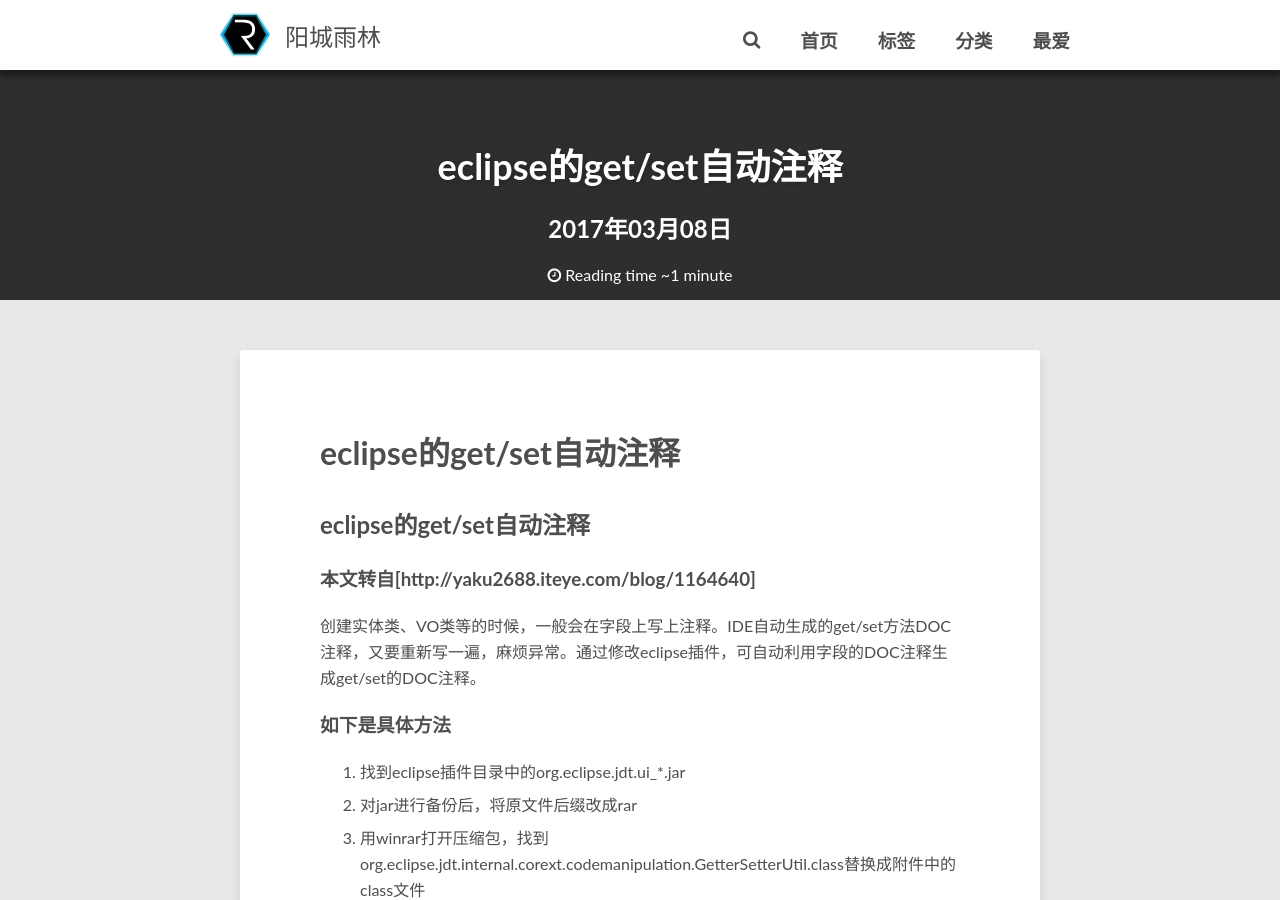
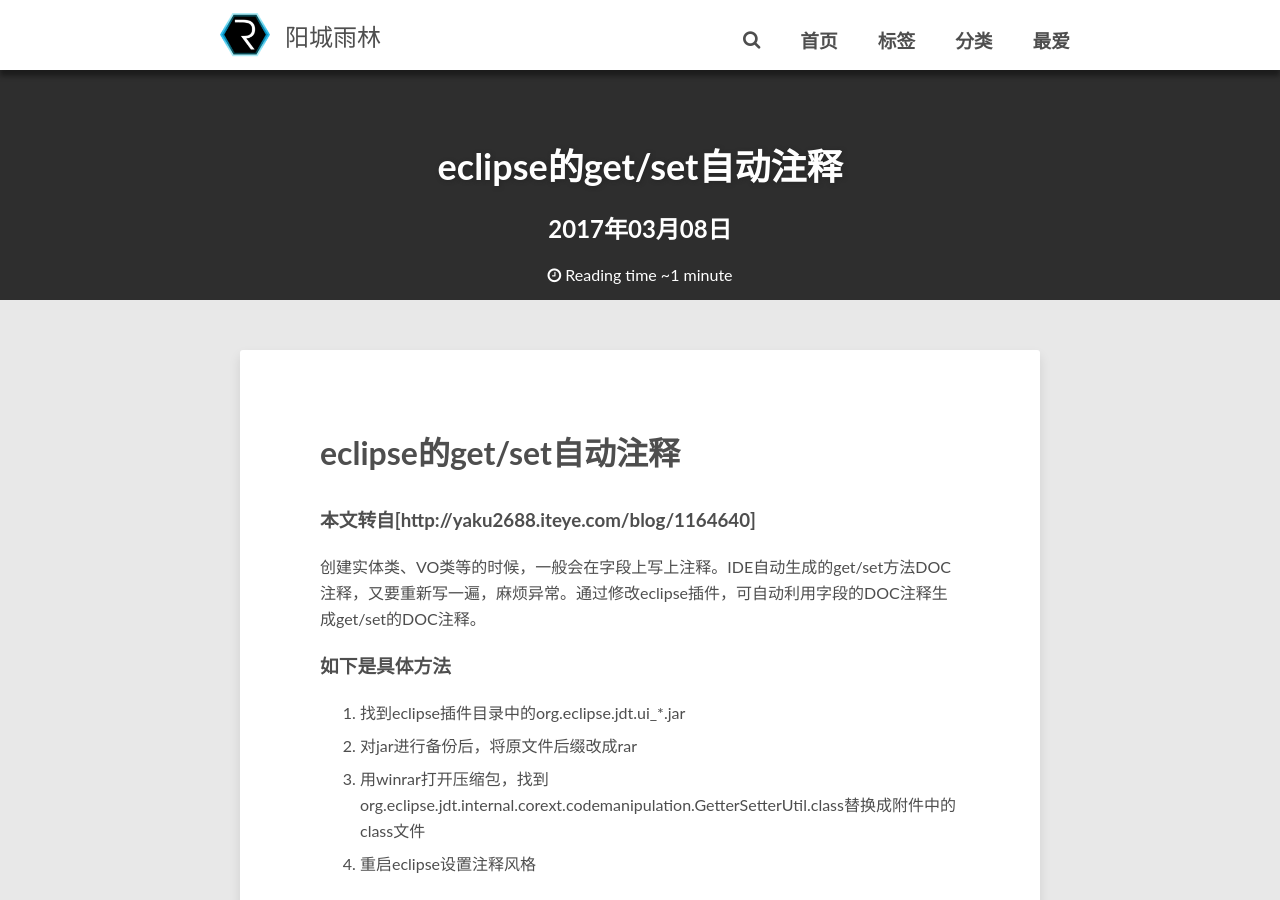
Before and after one commit to icielo/icielo.github.com, a Jekyll site: the page built from _posts/2017-03-08-get-set-自动注释.md, in a window 1280 px wide and 900 px high. Built offline with Jekyll 4.4.1, drawn with Linux system fonts in a browser that asks for light colours; comment, search, counter and statistics services are not loaded.

Commit message:
Update 2017-03-08-get-set-自动注释.md

```diff
--- a/_posts/2017-03-08-get-set-自动注释.md
+++ b/_posts/2017-03-08-get-set-自动注释.md
@@ -7,7 +7,6 @@ categories: [IDE]
 published: true
 ---
 
-## eclipse的get/set自动注释
 ### 本文转自[http://yaku2688.iteye.com/blog/1164640]
 
 创建实体类、VO类等的时候，一般会在字段上写上注释。IDE自动生成的get/set方法DOC注释，又要重新写一遍，麻烦异常。通过修改eclipse插件，可自动利用字段的DOC注释生成get/set的DOC注释。
```
